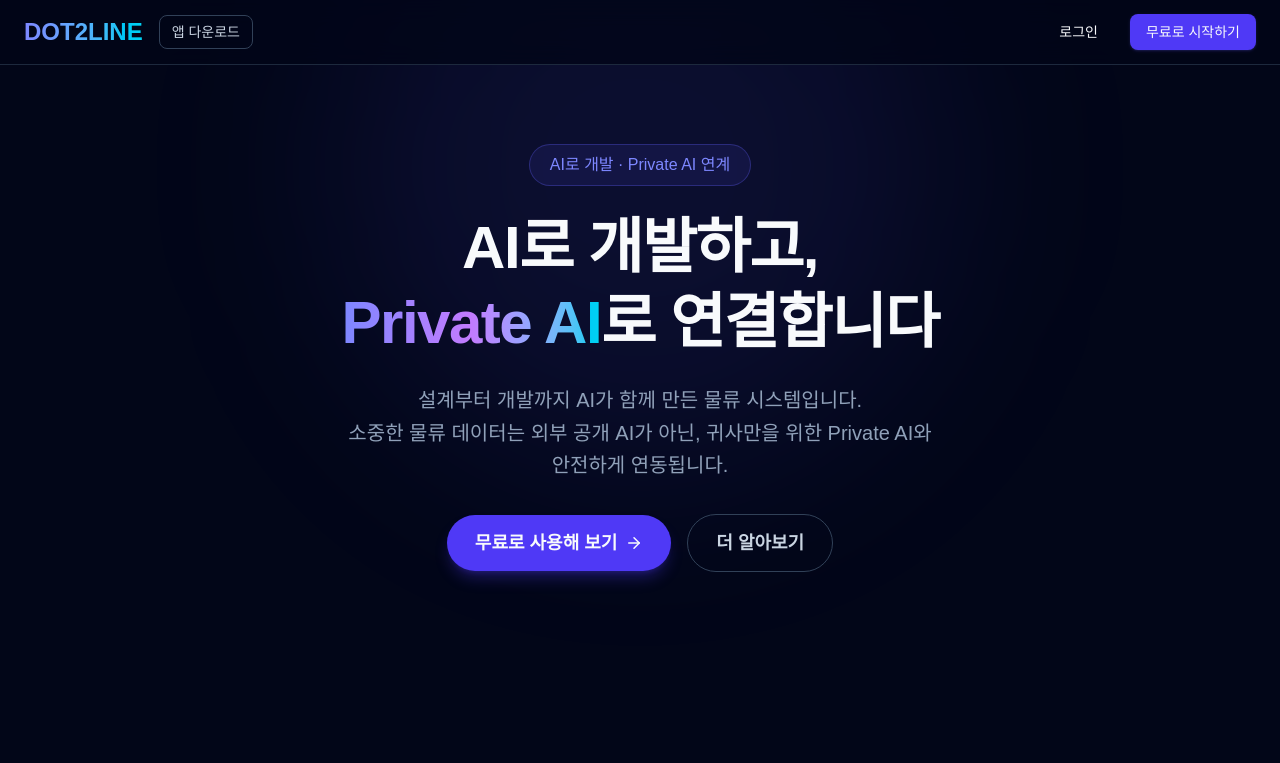
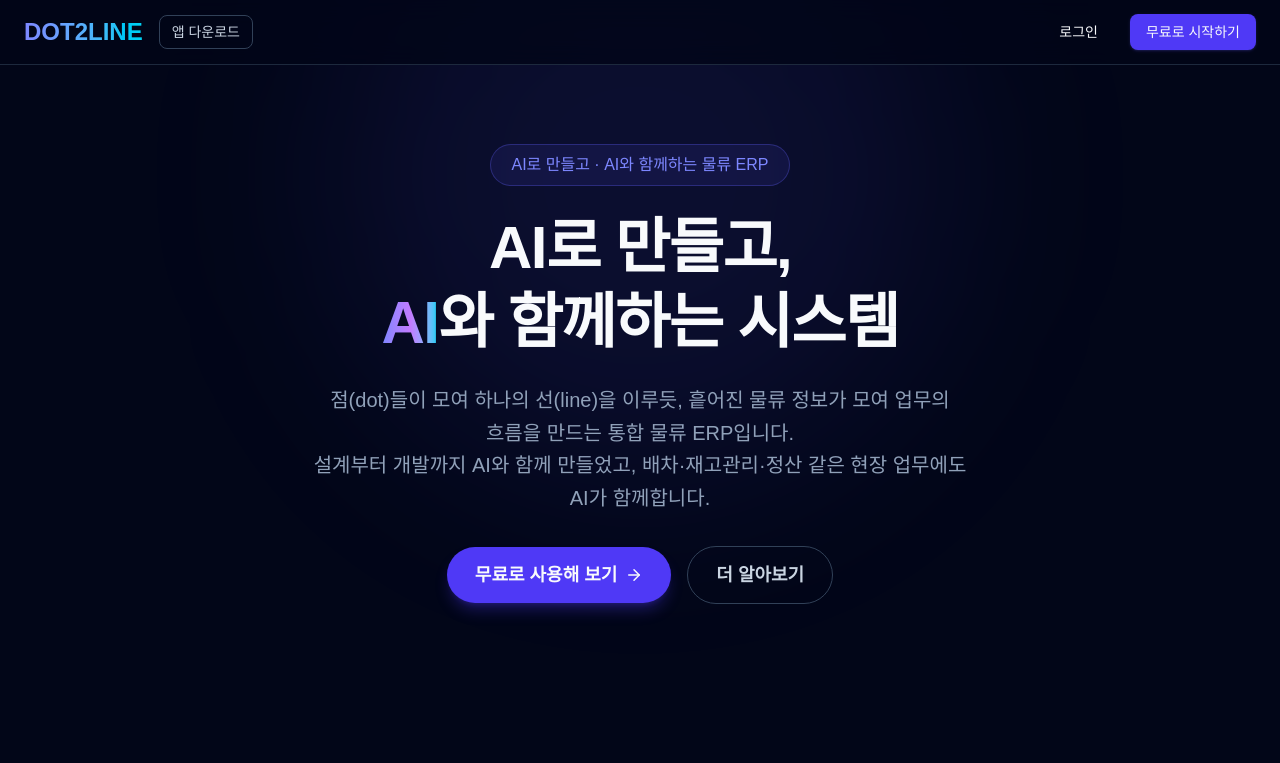
Before and after one commit to yyj1424/dot2line, a Next.js app: page / in a window 1280 px wide. Shown: the top 763 px of the page. Built offline with nearby package versions, Linux system fonts and the light colour scheme; no server answers.

Commit message:
메인화면 문구수정

```diff
--- a/app/page.tsx
+++ b/app/page.tsx
@@ -84,19 +84,19 @@
 
         <div className="max-w-4xl mx-auto text-center relative z-10">
           <div className="inline-block px-4 py-1.5 sm:px-5 sm:py-2 mb-6 border border-indigo-500/30 rounded-full bg-indigo-500/10 text-indigo-400 text-sm sm:text-base font-medium break-keep">
-            AI로 개발 · Private AI 연계
+            AI로 만들고 · AI와 함께하는 물류 ERP
           </div>
 
           <h1 className="text-3xl sm:text-5xl md:text-6xl font-extrabold tracking-tight mb-6 leading-tight sm:leading-tight break-keep">
-            AI로 개발하고,<br />
+            AI로 만들고,<br />
             <span className="text-transparent bg-clip-text bg-gradient-to-r from-indigo-400 via-purple-400 to-cyan-400">
-              Private AI
-            </span>로 연결합니다
+              AI
+            </span>와 함께하는 시스템
           </h1>
 
           <p className="text-sm sm:text-lg md:text-xl text-slate-400 mb-8 max-w-2xl mx-auto leading-relaxed break-keep px-2">
-            설계부터 개발까지 AI가 함께 만든 물류 시스템입니다.<br className="hidden sm:inline" />
-            소중한 물류 데이터는 외부 공개 AI가 아닌, 귀사만을 위한 Private AI와 안전하게 연동됩니다.
+            점(dot)들이 모여 하나의 선(line)을 이루듯, 흩어진 물류 정보가 모여 업무의 흐름을 만드는 통합 물류 ERP입니다.<br className="hidden sm:inline" />
+            설계부터 개발까지 AI와 함께 만들었고, 배차·재고관리·정산 같은 현장 업무에도 AI가 함께합니다.
           </p>
 
           <div className="flex flex-col sm:flex-row gap-3 sm:gap-4 justify-center items-center px-4">
```
